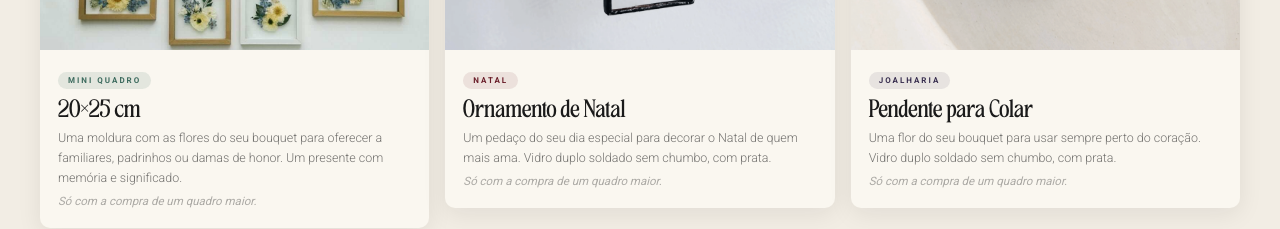
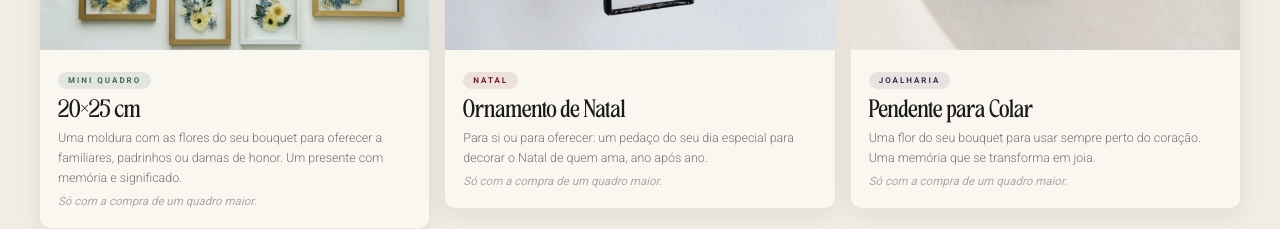
Before and after one commit to floresabeirario/fbr-website, a Next.js app: page /opcoes-e-precos in a window 1280 px wide. Shown: the part 1860-2089 px from the top of the page. Built offline with nearby package versions, Linux system fonts and the light colour scheme.

Commit message:
Update client.jsx

```diff
--- a/app/opcoes-e-precos/client.jsx
+++ b/app/opcoes-e-precos/client.jsx
@@ -359,7 +359,7 @@ export default function OpcoesClient() {
                 alt: "Ornamento de natal com flores prensadas",
                 badge: "Natal", badgeBg: "rgba(107,31,42,0.1)", badgeColor: "#6B1F2A",
                 title: "Ornamento de Natal",
-                desc: "Um pedaço do seu dia especial para decorar o Natal de quem mais ama. Vidro duplo soldado sem chumbo, com prata.",
+                desc: "Para si ou para oferecer: um pedaço do seu dia especial para decorar o Natal de quem ama, ano após ano.",
                 note: "Só com a compra de um quadro maior.",
               },
               {
@@ -367,7 +367,7 @@ export default function OpcoesClient() {
                 alt: "Pendente floral para colar",
                 badge: "Joalharia", badgeBg: "rgba(58,48,80,0.1)", badgeColor: "#3A3050",
                 title: "Pendente para Colar",
-                desc: "Uma flor do seu bouquet para usar sempre perto do coração. Vidro duplo soldado sem chumbo, com prata.",
+                desc: "Uma flor do seu bouquet para usar sempre perto do coração. Uma memória que se transforma em joia.",
                 note: "Só com a compra de um quadro maior.",
               },
             ].map((item, i) => (
```
